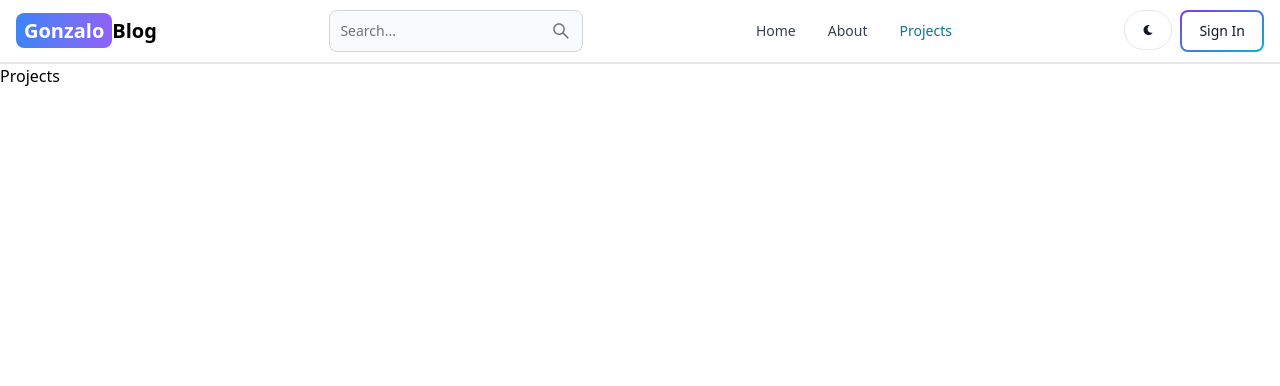
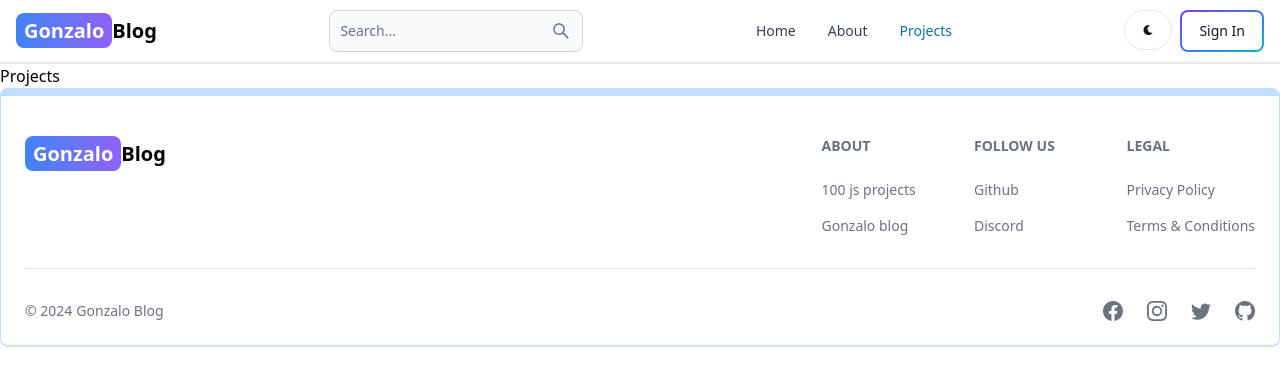
Before and after one commit to GonzaloZanoni/mern-blog, a React (Vite) app in the folder client/: page /projects in a window 1280 px wide. Shown: the top 386 px of the page. Built offline with nearby package versions, Linux system fonts and the light colour scheme.

Commit message:
create and add the footer component

```diff
--- a/client/src/App.jsx
+++ b/client/src/App.jsx
@@ -6,6 +6,7 @@
 import Dashboard from './pages/Dashboard'
 import Projects from './pages/Projects'
 import Header from './components/Header'
+import Footer from './components/Footer'
 
 export default function App() {
   return (
@@ -19,6 +20,7 @@
         <Route path='/dashboard' element={<Dashboard />} />
         <Route path='/projects' element={<Projects />} />
       </Routes>
+      <Footer />
 
     </BrowserRouter>
   )
--- /dev/null
+++ b/client/src/components/Footer.jsx
@@ -0,0 +1,103 @@
+
+import { Footer } from "flowbite-react"
+import { Link } from "react-router-dom"
+import { BsFacebook, BsGithub, BsInstagram, BsTwitter } from 'react-icons/bs'
+export default function FooterCom() {
+    return (
+        <Footer container className='border border-t-8 border-blue-200'>
+            <div className="w-full max-w-7xl mx-auto">
+                <div className="grid w-full justify-between sm:flex md:grid-cols-1">
+                    <div className="mt-5">
+                        <Link
+                            to='/'
+                            className='self-center whitespace-nowrap text-sm sm:text-xl font-semibold dark:text-white'
+                        >
+                            <span className='px-2 py-1 bg-gradient-to-r  from-blue-500 via-indigo-500 to-purple-500 rounded-lg text-white'>
+                                Gonzalo
+                            </span>
+                            Blog
+                        </Link>
+                    </div>
+                    <div className="grid grid-cols-2 gap-8 mt-4 sm:grid-cols-3 sm:gap-6">
+                        <div>
+                            <Footer.Title title='About' />
+                            <Footer.LinkGroup col>
+                                <Footer.Link
+                                    href="https://www.100jsprojects.com"
+                                    target="_blank"
+                                    rel='noopener noreferrer'
+                                >
+
+                                    100 js projects
+                                </Footer.Link>
+                                <Footer.Link
+                                    href="/home"
+                                    target="_blank"
+                                    rel='noopener noreferrer'
+                                >
+
+                                    Gonzalo blog
+                                </Footer.Link>
+
+                            </Footer.LinkGroup>
+                        </div>
+                        <div>
+                            <Footer.Title title='Follow us' />
+                            <Footer.LinkGroup col>
+                                <Footer.Link
+                                    href="https://www.github.com/gonzalozanoni"
+                                    target="_blank"
+                                    rel='noopener noreferrer'
+                                >
+
+                                    Github
+                                </Footer.Link>
+                                <Footer.Link
+                                    href="/#"
+                                    target="_blank"
+                                    rel='noopener noreferrer'
+                                >
+
+                                    Discord
+                                </Footer.Link>
+
+                            </Footer.LinkGroup>
+                        </div>
+                        <div>
+                            <Footer.Title title='Legal' />
+                            <Footer.LinkGroup col>
+                                <Footer.Link
+                                    href="#"
+                                    target="_blank"
+                                    rel='noopener noreferrer'
+                                >
+
+                                    Privacy Policy
+                                </Footer.Link>
+                                <Footer.Link
+                                    href="/#"
+                                    target="_blank"
+                                    rel='noopener noreferrer'
+                                >
+
+                                    Terms &amp; Conditions
+                                </Footer.Link>
+
+                            </Footer.LinkGroup>
+                        </div>
+                    </div>
+                </div>
+                <Footer.Divider />
+                <div className="w-full sm:flex sm:items-center sm:justify-between">
+                    <Footer.Copyright href="#" by="Gonzalo Blog" year={new Date().getFullYear()} />
+                    <div className="flex gap-6 sm:mt-0 mt-4 sm:justify-center">
+                        <Footer.Icon href="#" icon={BsFacebook} />
+                        <Footer.Icon href="#" icon={BsInstagram} />
+                        <Footer.Icon href="#" icon={BsTwitter} />
+                        <Footer.Icon href="#" icon={BsGithub} />
+                    </div>
+                </div>
+            </div>
+        </Footer>
+    );
+}
```
